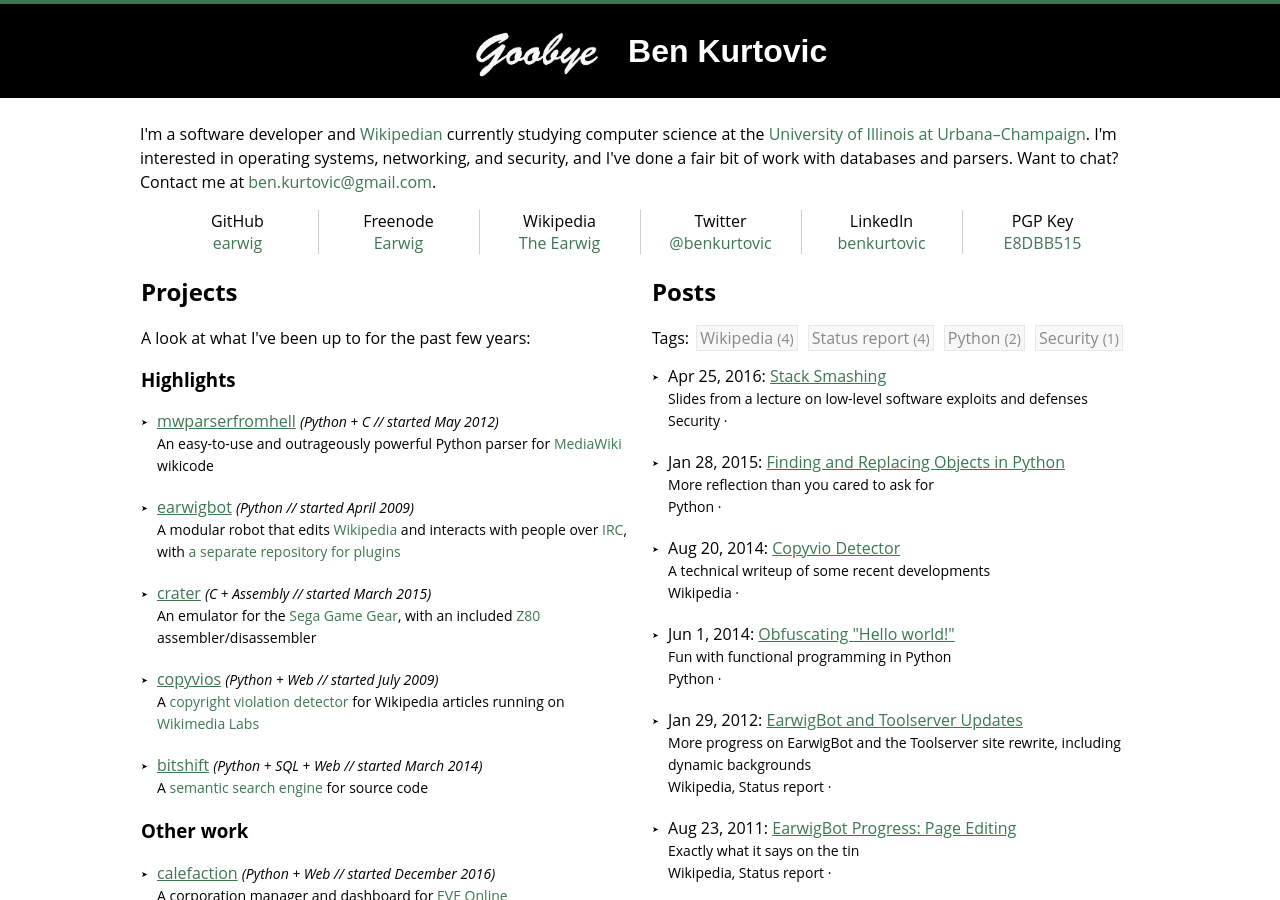
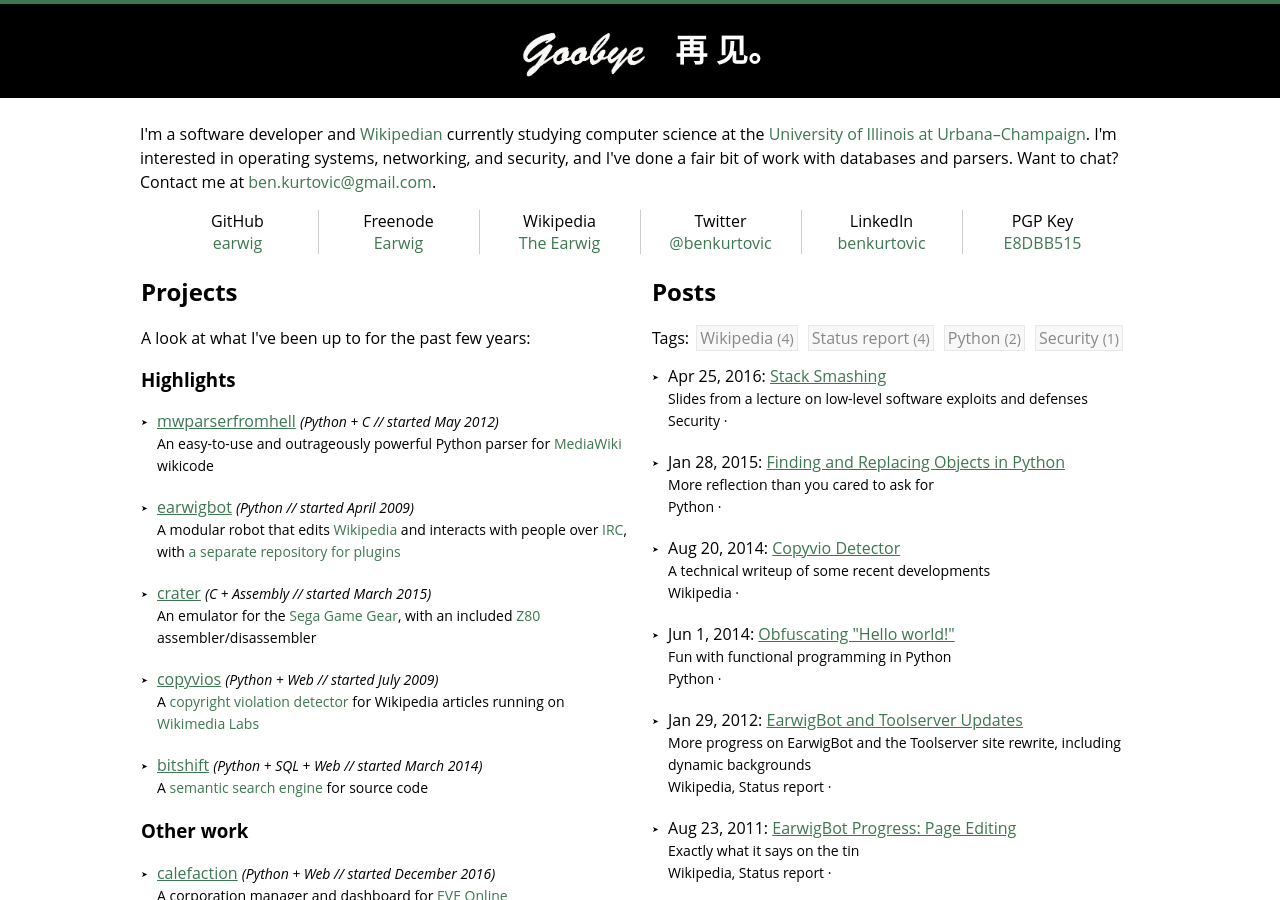
Before and after one commit to OtsoValo/myyyy.github.io, a Jekyll site: the page built from index.html, in a window 1280 px wide and 900 px high. Built offline with Jekyll 4.4.1, drawn with Linux system fonts in a browser that asks for light colours; nearby versions of some CDN libraries; comment, search, counter and statistics services are not loaded.

Commit message:
Signed-off-by: SU <100714131@qq.com>

```diff
--- a/_layouts/base.html
+++ b/_layouts/base.html
@@ -18,7 +18,7 @@
         <div id="banner">
             <a href="/">
                 <img src="/static/avatar.png" title="Ben Kurtovic" alt="Earwig" />
-                <h1>Ben Kurtovic</h1>
+                <h1>再 见。</h1>
             </a>
         </div>
         <div id="container">
```
